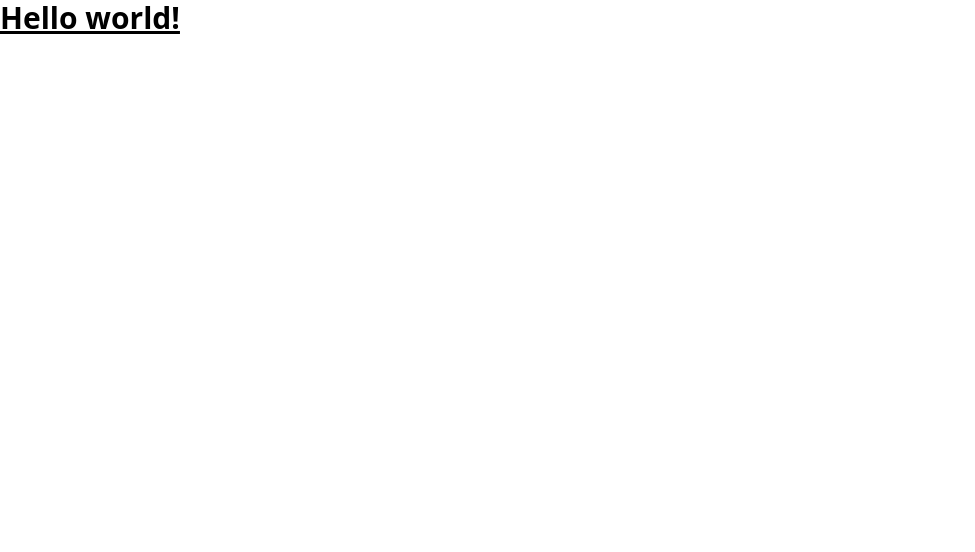
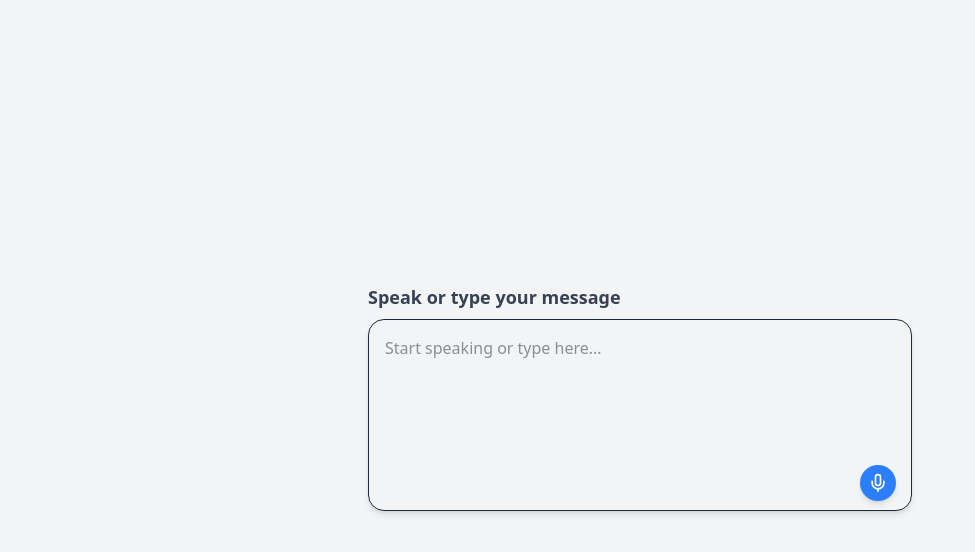
Before and after one commit to gsaivaraprasad123/explainflow, a React (Vite) app in the folder frontend/: page / in a window 1280 px wide. Shown: the top 552 px of the page, without its empty margins (0-975 px from the left). Built offline with nearby package versions, Linux system fonts and the light colour scheme.

Commit message:
Implement Speech to Text and TextArea

```diff
--- a/frontend/package.json
+++ b/frontend/package.json
@@ -11,6 +11,7 @@
   },
   "dependencies": {
     "@tailwindcss/vite": "^4.1.4",
+    "lucide-react": "^0.503.0",
     "react": "^18.3.1",
     "react-dom": "^18.3.1",
     "react-flow-renderer": "^10.3.17",
--- a/frontend/src/App.jsx
+++ b/frontend/src/App.jsx
@@ -1,11 +1,12 @@
 import React from "react";
+import SpeechToText from "./components/SpeechToText";
 
-const App = () => {
+function App() {
   return (
-    <div>
-      <h1 class="text-3xl font-bold underline">Hello world!</h1>
+    <div className="min-h-screen bg-gray-100 flex items-center justify-center">
+      <SpeechToText />
     </div>
   );
-};
+}
 
 export default App;
--- /dev/null
+++ b/frontend/src/components/SpeechToText.jsx
@@ -0,0 +1,84 @@
+import React, { useState, useRef } from "react";
+import { Mic, MicOff } from "lucide-react";
+
+const SpeechToText = () => {
+  const [isListening, setIsListening] = useState(false);
+  const [text, setText] = useState("");
+  const recognitionRef = useRef(null);
+
+  const toggleListening = () => {
+    if (!isListening) {
+      if (!recognitionRef.current) {
+        const SpeechRecognition =
+          window.SpeechRecognition || window.webkitSpeechRecognition;
+        const recognition = new SpeechRecognition();
+
+        recognition.continuous = true;
+        recognition.interimResults = true;
+        recognition.lang = "en-US";
+
+        recognition.onresult = (event) => {
+          let interimTranscript = "";
+          for (let i = event.resultIndex; i < event.results.length; ++i) {
+            const transcript = event.results[i][0].transcript;
+            if (event.results[i].isFinal) {
+              setText((prev) => prev + transcript + " ");
+            } else {
+              interimTranscript += transcript;
+            }
+          }
+        };
+
+        recognition.onerror = (e) => {
+          console.error("Speech recognition error", e);
+          if (e.error === "network") {
+            alert(
+              "Speech Recognition failed due to a network issue. Make sure you're on localhost or HTTPS."
+            );
+          }
+          stopListening();
+        };
+
+        recognitionRef.current = recognition;
+      }
+
+      recognitionRef.current.start();
+      setIsListening(true);
+    } else {
+      stopListening();
+    }
+  };
+
+  const stopListening = () => {
+    recognitionRef.current && recognitionRef.current.stop();
+    setIsListening(false);
+  };
+
+  return (
+    <div className="w-full max-w-xl mx-auto p-4">
+      <label className="block mb-2 text-lg font-semibold text-gray-700">
+        Speak or type your message
+      </label>
+      <div className="relative">
+        <textarea
+          className="w-full h-48 p-4 pr-12 border rounded-2xl shadow-md resize-none focus:outline-none focus:ring-2 focus:ring-blue-500 text-gray-800"
+          placeholder="Start speaking or type here..."
+          value={text}
+          onChange={(e) => setText(e.target.value)}
+        />
+        <button
+          onClick={toggleListening}
+          className={`absolute bottom-4 right-4 p-2 rounded-full shadow-md transition duration-200 ${
+            isListening
+              ? "bg-red-500 text-white animate-pulse"
+              : "bg-blue-500 text-white hover:bg-blue-600"
+          }`}
+        >
+          {isListening ? <MicOff size={20} /> : <Mic size={20} />}
+        </button>
+      </div>
+    </div>
+  );
+};
+
+export default SpeechToText;
```
Also changed, not shown: 1 other file (tests, documents, lock files or other folders).
